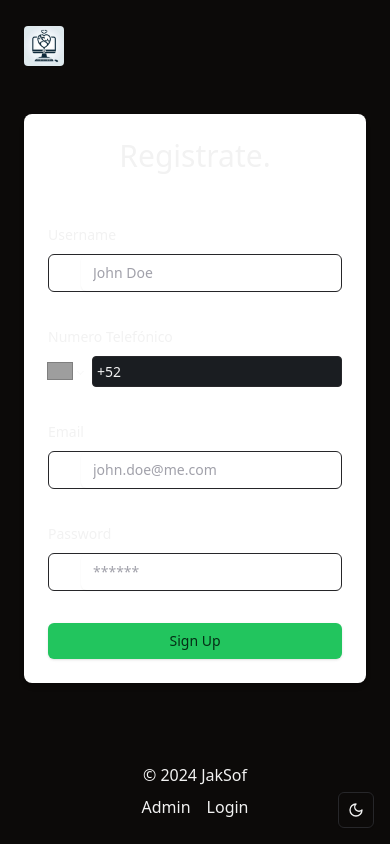
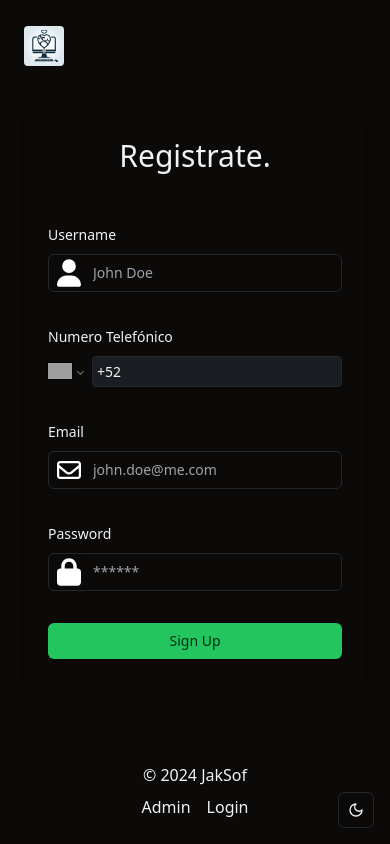
Before and after one commit to JacobCalvillo/InvestMedic-Front, a React (Vite) app: page /register in a window 390 px wide. Built offline with nearby package versions, Linux system fonts and the light colour scheme; no server answers; grey boxes are pictures that could not be loaded.

Commit message:
small change, visual

```diff
--- a/src/components/forms/RegisterForm.tsx
+++ b/src/components/forms/RegisterForm.tsx
@@ -54,7 +54,7 @@ const RegisterForm = () => {
 
   return (
     <Form {...form}>
-      <form onSubmit={form.handleSubmit(onSubmit)} className={`space-y-8 flex-1 p-6 ${isMobile ? 'bg-white shadow-md rounded-lg' : ''}`}>
+      <form onSubmit={form.handleSubmit(onSubmit)} className={`space-y-8 flex-1 p-6 ${isMobile ? 'shadow-md rounded-lg' : ''}`}>
         <section className="mb-12 space-y-4">
           <p className="text-3xl text-center">Registrate.</p>
         </section>
```
